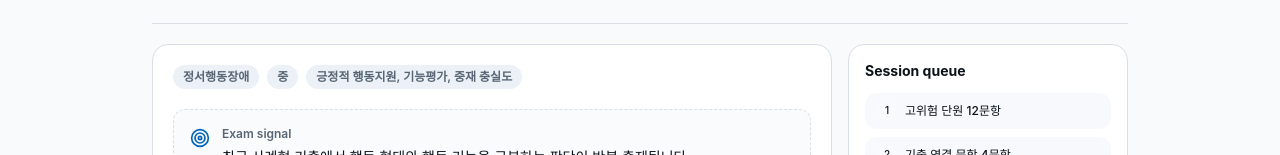
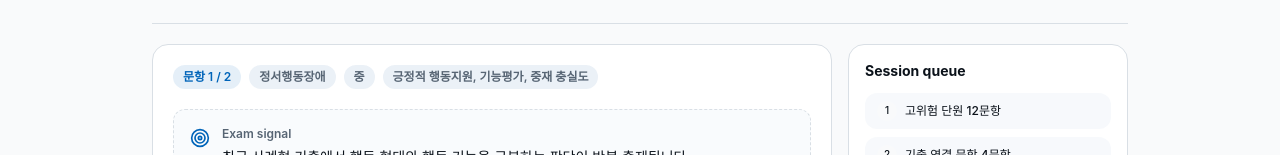
Before and after one commit to gimbabheaven26-creator/special-education-web, a Next.js app: page /next/practice in a window 1280 px wide. Shown: the part 189-344 px from the top of the page. Built offline with nearby package versions, Linux system fonts and the light colour scheme; no server answers; a web font is replaced by a local one.

Commit message:
feat(next): add practice queue progression

```diff
--- a/src/app/next/practice/PracticeSessionClient.tsx
+++ b/src/app/next/practice/PracticeSessionClient.tsx
@@ -13,23 +13,100 @@ import {
   Target,
 } from 'lucide-react';
 import { cn } from '@/lib/utils';
-import type { PracticeSession } from '@/lib/sew-next/prototype-data';
+import { useQuizStore } from '@/stores/useQuizStore';
+import { useStudyStore } from '@/stores/useStudyStore';
+import type { PracticeQuestion, PracticeSession } from '@/lib/sew-next/prototype-data';
+import type { QuizQuestion } from '@/types/quiz';
 
 interface PracticeSessionClientProps {
   session: PracticeSession;
 }
 
+interface AnswerRecord {
+  correct: boolean;
+  questionId: string;
+}
+
+function persistSnapshot(key: string, state: Record<string, unknown>, version: number) {
+  if (typeof window === 'undefined') return;
+
+  const serializable = Object.fromEntries(
+    Object.entries(state).filter(([, value]) => typeof value !== 'function')
+  );
+  localStorage.setItem(key, JSON.stringify({ state: serializable, version }));
+}
+
+function toQuizQuestion(question: PracticeQuestion): QuizQuestion {
+  const correctIndex = question.choices.findIndex((choice) => choice.correct);
+  return {
+    id: question.id,
+    subject: question.domain,
+    chapter: question.blueprint,
+    type: 'multiple',
+    question: question.stem,
+    options: question.choices.map((choice) => choice.label),
+    answer: Math.max(correctIndex, 0),
+    explanation: question.explanation.coreRule,
+    difficulty: question.difficulty === '상' ? 3 : question.difficulty === '하' ? 1 : 2,
+    source: 'sew-next',
+  };
+}
+
 export function PracticeSessionClient({ session }: PracticeSessionClientProps) {
+  const questions = useMemo(
+    () => [session.question, ...(session.followUpQuestions ?? [])],
+    [session.followUpQuestions, session.question],
+  );
+  const [questionIndex, setQuestionIndex] = useState(0);
   const [selectedChoiceId, setSelectedChoiceId] = useState<string | null>(null);
   const [submitted, setSubmitted] = useState(false);
+  const [answers, setAnswers] = useState<AnswerRecord[]>([]);
 
-  const question = session.question;
+  const question = questions[questionIndex] ?? questions[0];
   const selectedChoice = useMemo(
     () => question.choices.find((choice) => choice.id === selectedChoiceId),
     [question.choices, selectedChoiceId],
   );
+  const correctCount = answers.filter((answer) => answer.correct).length;
+  const isLastQuestion = questionIndex === questions.length - 1;
+  const showSummary = submitted && selectedChoice && isLastQuestion;
 
   const submitDisabled = selectedChoiceId === null;
+
+  function handleSubmit() {
+    if (!selectedChoice || submitted) return;
+
+    const isCorrect = selectedChoice.correct;
+    const userAnswer = selectedChoice.label;
+    const sessionId = `sew-next-${session.mode}`;
+
+    setAnswers((current) => [
+      ...current.filter((answer) => answer.questionId !== question.id),
+      { correct: isCorrect, questionId: question.id },
+    ]);
+    useStudyStore.getState().recordQuizResult(isCorrect);
+    useQuizStore.getState().addQuizResult({
+      questionId: question.id,
+      userAnswer,
+      isCorrect,
+      timestamp: Date.now(),
+      subject: question.domain,
+      chapter: question.blueprint,
+      sessionId,
+    });
+    if (!isCorrect) {
+      useQuizStore.getState().addWrongNote(toQuizQuestion(question), userAnswer, sessionId);
+    }
+    persistSnapshot('special-edu-study', useStudyStore.getState() as unknown as Record<string, unknown>, 7);
+    persistSnapshot('quiz-data', useQuizStore.getState() as unknown as Record<string, unknown>, 5);
+    setSubmitted(true);
+  }
+
+  function handleNextQuestion() {
+    setQuestionIndex((current) => Math.min(current + 1, questions.length - 1));
+    setSelectedChoiceId(null);
+    setSubmitted(false);
+  }
 
   return (
     <main className="min-h-screen bg-background text-foreground">
@@ -58,6 +135,9 @@ export function PracticeSessionClient({ session }: PracticeSessionClientProps) {
         <section className="grid gap-4 py-5 lg:grid-cols-[1fr_280px]">
           <div className="rounded-xl border border-border bg-card p-5">
             <div className="flex flex-wrap items-center gap-2 text-xs font-semibold text-muted-foreground">
+              <span className="rounded-full bg-primary/10 px-2.5 py-1 text-primary">
+                문항 {questionIndex + 1} / {questions.length}
+              </span>
               <span className="rounded-full bg-muted px-2.5 py-1">{question.domain}</span>
               <span className="rounded-full bg-muted px-2.5 py-1">{question.difficulty}</span>
               <span className="rounded-full bg-muted px-2.5 py-1">{question.blueprint}</span>
@@ -123,7 +203,7 @@ export function PracticeSessionClient({ session }: PracticeSessionClientProps) {
               <button
                 type="button"
                 disabled={submitDisabled}
-                onClick={() => setSubmitted(true)}
+                onClick={handleSubmit}
                 className="inline-flex min-h-[44px] items-center justify-center gap-2 rounded-lg bg-primary px-4 py-2 text-sm font-semibold text-primary-foreground hover:bg-primary/90 disabled:cursor-not-allowed disabled:opacity-50"
               >
                 제출하고 해설 보기
@@ -169,6 +249,15 @@ export function PracticeSessionClient({ session }: PracticeSessionClientProps) {
               </div>
               <p className="mt-3 text-sm leading-relaxed">{question.explanation.coreRule}</p>
               <p className="mt-3 text-xs leading-relaxed opacity-85">{question.explanation.trap}</p>
+              {!isLastQuestion && (
+                <button
+                  type="button"
+                  onClick={handleNextQuestion}
+                  className="mt-4 inline-flex min-h-[40px] items-center justify-center rounded-lg bg-emerald-700 px-4 py-2 text-sm font-semibold text-white hover:bg-emerald-800"
+                >
+                  다음 문항
+                </button>
+              )}
             </div>
 
             <div className="rounded-xl border border-border bg-card p-4">
@@ -201,6 +290,24 @@ export function PracticeSessionClient({ session }: PracticeSessionClientProps) {
             </div>
           </section>
         )}
+
+        {showSummary && (
+          <section className="rounded-xl border border-primary/30 bg-primary/5 p-5" aria-live="polite">
+            <div className="flex flex-col gap-4 sm:flex-row sm:items-center sm:justify-between">
+              <div>
+                <h2 className="text-xl font-bold">세션 요약</h2>
+                <p className="mt-2 text-sm text-muted-foreground">
+                  {questions.length}문항 중 {correctCount}문항 정답
+                </p>
+              </div>
+              <div className="rounded-lg border border-border bg-card px-4 py-3">
+                <p className="text-xs font-semibold text-muted-foreground">
+                  예상 준비도 상승 {session.targetGain}
+                </p>
+              </div>
+            </div>
+          </section>
+        )}
       </div>
     </main>
   );
--- a/src/lib/sew-next/prototype-data.ts
+++ b/src/lib/sew-next/prototype-data.ts
@@ -113,6 +113,7 @@ export interface PracticeSession {
   focus: string;
   queue: string[];
   question: PracticeQuestion;
+  followUpQuestions?: PracticeQuestion[];
 }
 
 export interface TopNavigationItem {
@@ -447,6 +448,54 @@ export const practiceSessions: Record<PracticeModeId, PracticeSession> = {
         rewrite: '행동의 겉모습이 아니라 선행사건과 후속결과가 만드는 유지 이유를 찾는 것이 기능평가다.',
       },
     },
+    followUpQuestions: [
+      {
+        id: 'next-adaptive-abc-02',
+        stem: 'ABC 기록에서 후속결과를 판단하는 기준은 무엇인가?',
+        domain: '정서행동장애',
+        blueprint: 'ABC 기록, 기능평가, 긍정적 행동지원',
+        difficulty: '중',
+        examSignal: '기능평가 문항은 행동 직후 환경 반응을 찾아 기능 가설로 연결하게 합니다.',
+        choices: [
+          {
+            id: 'after-response',
+            label: '행동 직후 따라오는 반응이나 환경 변화',
+            correct: true,
+            rationale: '후속결과는 행동 뒤에 나타나 행동을 유지하거나 약화시키는 반응입니다.',
+          },
+          {
+            id: 'before-event',
+            label: '행동이 일어나기 전에 있었던 선행사건',
+            correct: false,
+            rationale: '행동 전 사건은 선행사건이며 후속결과와 구분해야 합니다.',
+          },
+          {
+            id: 'behavior-form',
+            label: '문제행동의 구체적인 형태와 빈도',
+            correct: false,
+            rationale: '행동 형태는 B에 해당하며 후속결과가 아닙니다.',
+          },
+          {
+            id: 'diagnosis-label',
+            label: '학생의 장애 진단명과 의학적 특성',
+            correct: false,
+            rationale: '진단 정보만으로 후속결과를 판단할 수 없습니다.',
+          },
+        ],
+        explanation: {
+          verdict: '정답입니다',
+          coreRule: '후속결과는 행동 직후 발생해 그 행동의 반복 가능성에 영향을 주는 반응입니다.',
+          trap: '선행사건, 행동 형태, 진단 정보는 각각 다른 분석 단서입니다.',
+          connect: 'ABC 기록에서 A-B-C를 분리한 뒤 기능평가 가설로 이어가세요.',
+          nextReview: '48시간 후 재인출',
+        },
+        aiCoach: {
+          title: 'AI Answer Coach',
+          prompt: '후속결과가 기능 가설로 이어지는 이유를 한 문장으로 압축해 보세요.',
+          rewrite: '행동 직후 반응이 행동을 유지시키는지 확인해야 기능 가설을 세울 수 있다.',
+        },
+      },
+    ],
   },
   custom: {
     mode: 'custom',
```
Also changed, not shown: 1 other file (tests, documents, lock files or other folders).
